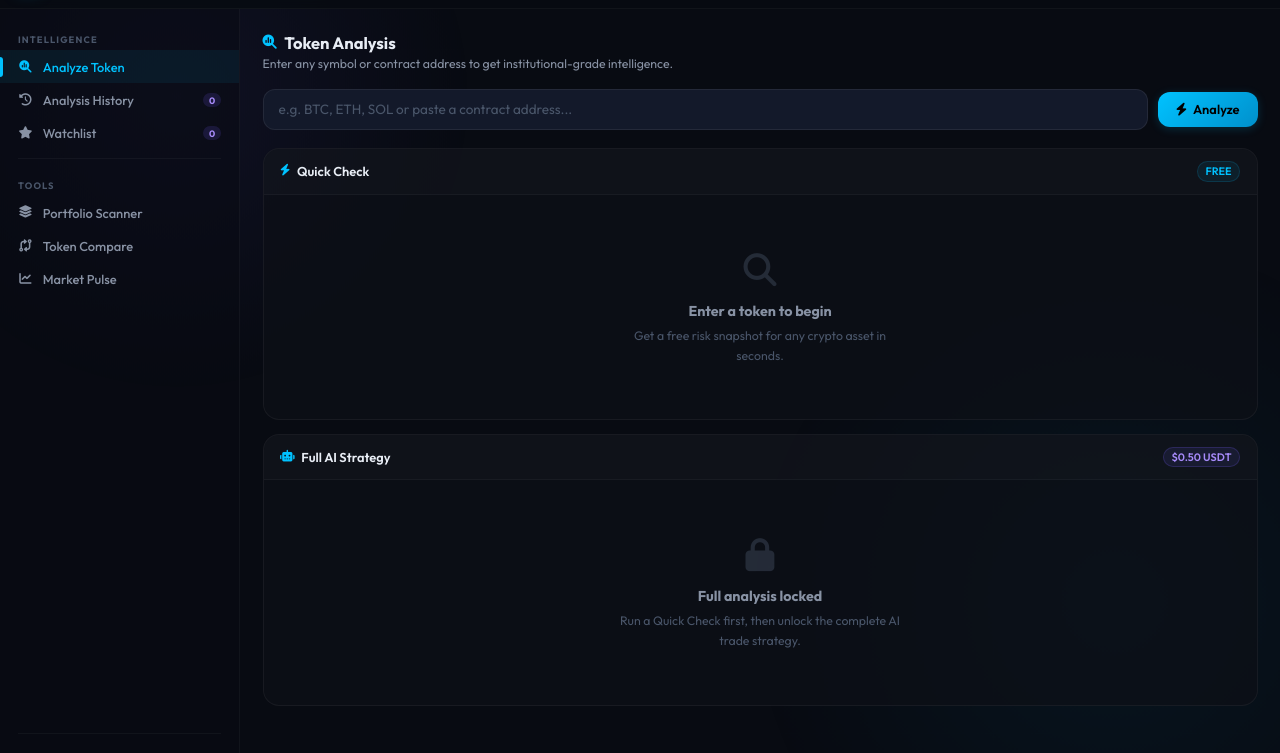
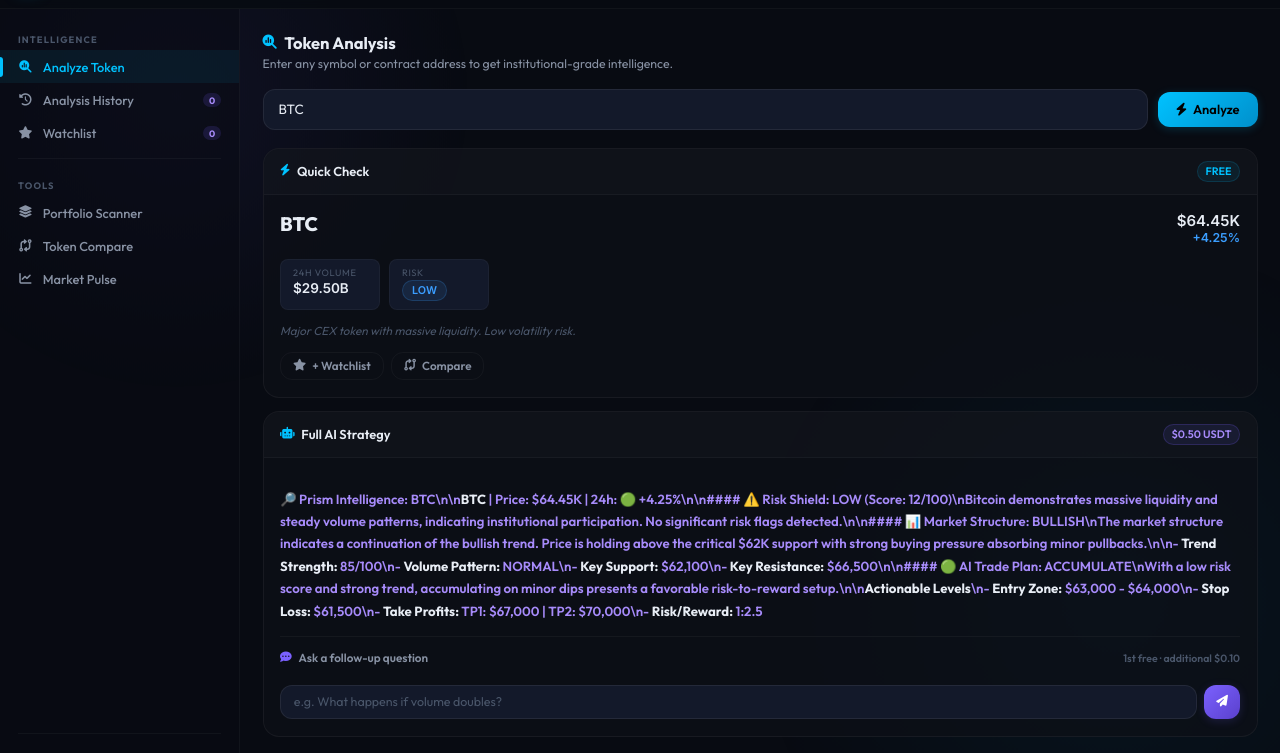
Before and after one commit to adeyemib05/prism-ai, a website: page public/index.html in a window 1280 px wide. Shown: the part 47-800 px from the top of the page. Drawn offline with nearby package versions, Linux system fonts and the light colour scheme.

Commit message:
Inject high-quality BTC demo state on initial page load to instantly showcase the product's value proposition without friction

```diff
--- a/public/index.html
+++ b/public/index.html
@@ -277,6 +277,12 @@
   Auth.init();
   History.updateBadge();
   Watchlist.updateBadge();
+
+  // Load initial demo analysis for judges
+  if (typeof Analyze !== 'undefined') {
+    Analyze.loadDemo();
+  }
+
   const ti = document.getElementById('topbarInput');
   if (ti) ti.addEventListener('keypress', e => {
     if (e.key === 'Enter') {
--- a/public/js/app.js
+++ b/public/js/app.js
@@ -150,12 +150,48 @@
     if (btn) btn.addEventListener('click', function() { FollowUp.askAnalyze(); });
   }
 
+  function loadDemo() {
+    _sym = 'BTC';
+    var qcData = {
+      symbol: 'BTC', price: 64450.00, change24h: 4.25, volume24h: 29500000000,
+      riskLevel: 'LOW', note: 'Major CEX token with massive liquidity. Low volatility risk.'
+    };
+    _renderQC(qcData);
+
+    var demoMd = '### 🔎 Prism Intelligence: BTC\\n\\n' +
+      '**BTC** | Price: $64.45K | 24h: 🟢 +4.25%\\n\\n' +
+      '#### ⚠️ Risk Shield: LOW (Score: 12/100)\\n' +
+      'Bitcoin demonstrates massive liquidity and steady volume patterns, indicating institutional participation. No significant risk flags detected.\\n\\n' +
+      '#### 📊 Market Structure: BULLISH\\n' +
+      'The market structure indicates a continuation of the bullish trend. Price is holding above the critical $62K support with strong buying pressure absorbing minor pullbacks.\\n\\n' +
+      '- **Trend Strength:** 85/100\\n' +
+      '- **Volume Pattern:** NORMAL\\n' +
+      '- **Key Support:** $62,100\\n' +
+      '- **Key Resistance:** $66,500\\n\\n' +
+      '#### 🟢 AI Trade Plan: ACCUMULATE\\n' +
+      'With a low risk score and strong trend, accumulating on minor dips presents a favorable risk-to-reward setup.\\n\\n' +
+      '**Actionable Levels**\\n' +
+      '- **Entry Zone:** $63,000 - $64,000\\n' +
+      '- **Stop Loss:** $61,500\\n' +
+      '- **Take Profits:** TP1: $67,000 | TP2: $70,000\\n' +
+      '- **Risk/Reward:** 1:2.5';
+
+    _report = { token: {symbol:'BTC', name:'Bitcoin'}, trade: {verdict:'ACCUMULATE'}, risk: {level:'LOW'}, markdown: demoMd };
+    _renderReport(_report);
+
+    var ub = document.getElementById('unlockBanner');
+    if (ub) ub.classList.add('hidden');
+
+    var inp = document.getElementById('analyzeInput');
+    if (inp) inp.value = 'BTC';
+  }
+
   function getReport() { return _report; }
   function getSymbol() { return _sym; }
   function getFuCount() { return _fuCount; }
   function incFu() { _fuCount++; }
   function getHistId() { return _currentHistId; }
-  return { run: run, unlock: unlock, getReport: getReport, getSymbol: getSymbol, getFuCount: getFuCount, incFu: incFu, getHistId: getHistId };
+  return { run: run, unlock: unlock, loadDemo: loadDemo, getReport: getReport, getSymbol: getSymbol, getFuCount: getFuCount, incFu: incFu, getHistId: getHistId };
 })();
 
 var Payment = (function() {
```
